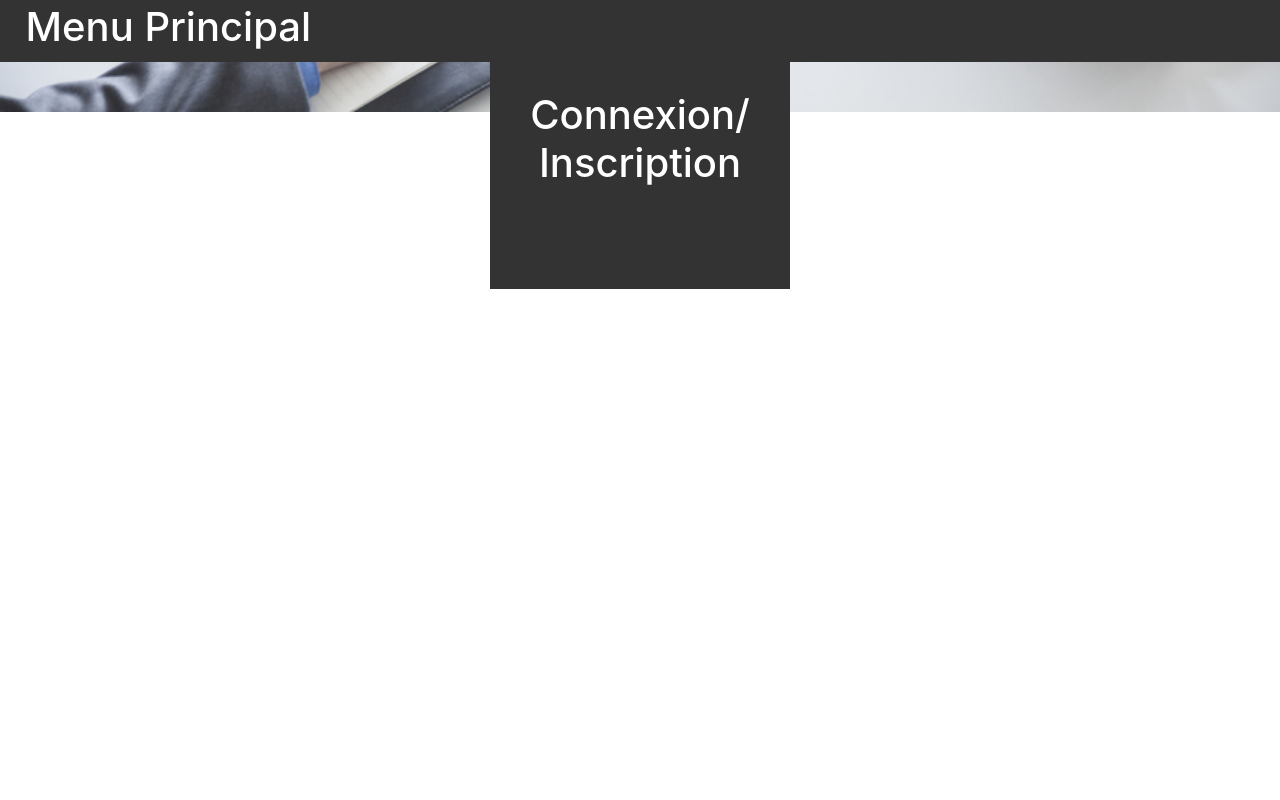
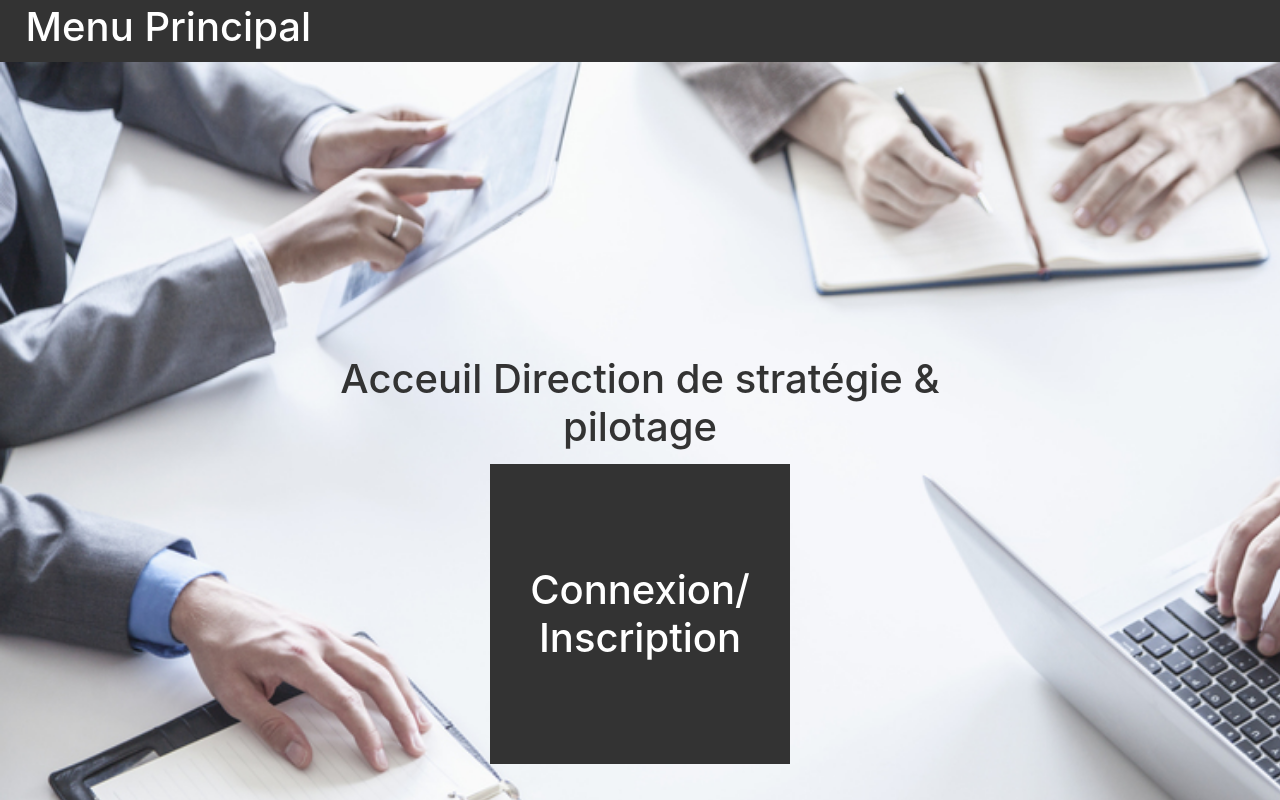
Before and after one commit to matrixfoot/managementappfrontend, an Angular app: page / in a window 1280 px wide. Shown: the top 800 px of the page. Built offline with nearby package versions, Linux system fonts and the light colour scheme.

Commit message:
message of authorization added 2

```diff
--- a/src/app/default/default.component.scss
+++ b/src/app/default/default.component.scss
@@ -36,7 +36,7 @@
 .hero-image {
   position: relative;
   width: 100%;
-  height: 50px;
+  height: 1000px;
   background-size: cover;
   background: url('../../assets/business.jpg') no-repeat 0 100%;
   background-size: cover;
```
